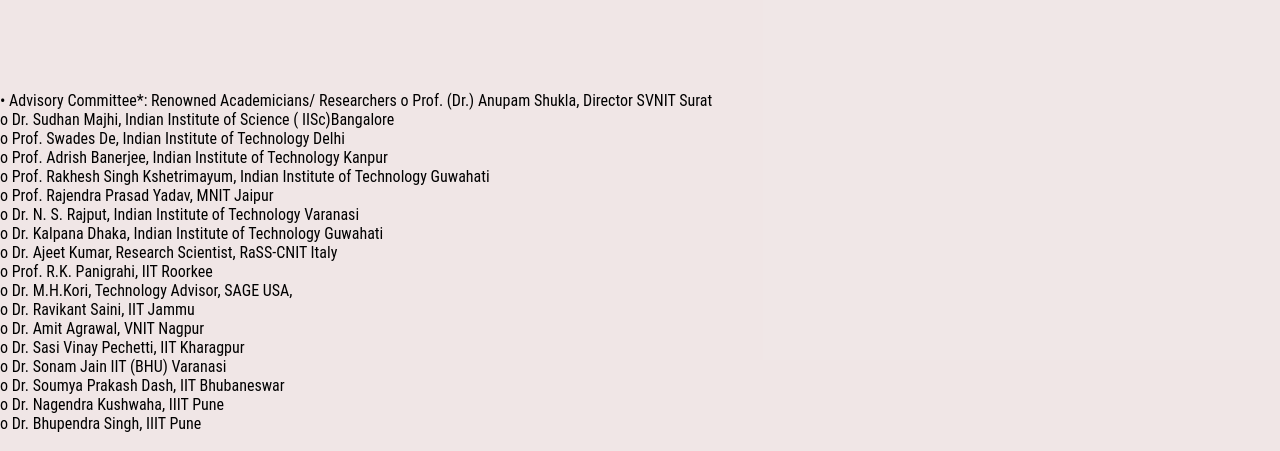
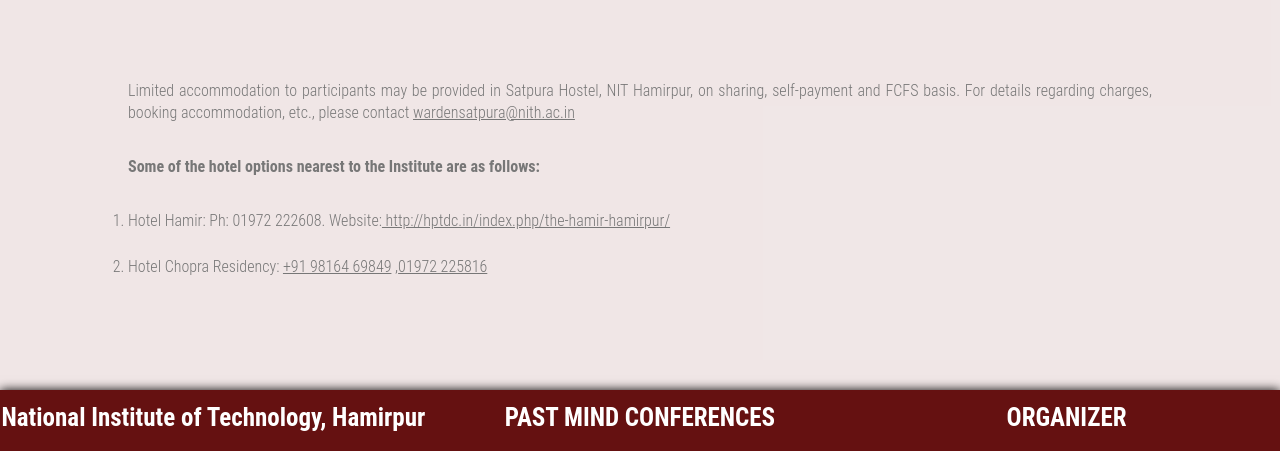
Before and after one commit to spec-nith/International-Conference, a plain HTML site: page accomodation.html in a window 1280 px wide. Shown: the part 149-600 px from the top of the page. Drawn offline with nearby package versions, Linux system fonts and the light colour scheme; a web font is replaced by a local one.

Commit message:
section updated

```diff
--- a/accomodation.css
+++ b/accomodation.css
@@ -23,7 +23,7 @@
 }
 
 .container {
-    padding-top: 80px; /* Adjust this value based on the height of your navbar */
+    /* padding-top: 50px; Adjust this value based on the height of your navbar */
     position: relative;
 }
 
@@ -160,10 +160,72 @@
 } */
 .advert
 {
-    margin-top: 10rem !important ;
+    margin-top: -5rem ;
     margin-bottom: 10rem;
+   height: 50%;
 
 }
+.atitle{
+    font-size:45px;
+    font-weight: 600;
+    text-transform: uppercase;
+    text-align: center;
+    margin-bottom: 80px;
+}
+.hotel{
+    margin-top: 2rem;
+
+}
+.hotel{
+    b {
+
+        font-weight: bold;
+
+    }
+}
+.ahotel{
+    display: flex;
+    flex-direction: column;
+    gap:1.5rem;
+    list-style: decimal;
+    margin-top: 2rem;
+}
+
+.one a{
+text-decoration: underline;
+color:#777;
+}
+
+.ph{
+    text-decoration: underline;
+    color:#777;
+}
+.mail{
+    text-decoration: underline;
+    color: #777;
+}
+.acontent{
+
+        color: #777;
+        font-size: 16px;
+        font-weight: 300;
+        line-height: 22px;
+        padding: 10px;
+
+
+ text-align: left;
+ text-align: justify;
+ margin: auto;
+ padding: 1rem 8rem 2rem 8rem;
+}
+
+
+
+
+
+
+
+
 .bottom {
     width: 100%;
     text-align: center;
@@ -535,7 +597,7 @@
         margin-top: -0.8rem;
     }
     .container {
-        padding-top: 0rem;
+        /* padding-top: 10rem; */
     }
 }
 
--- a/accomodation.html
+++ b/accomodation.html
@@ -64,26 +64,28 @@
 
             <div class="container">
                 <p class="advert">
-                •	Advisory Committee*: Renowned Academicians/ Researchers
+                    <div class="atitle">ACCOMMODATION</div>
+                    <div class="acontent">
+                    Limited accommodation to participants may be provided in Satpura Hostel, NIT Hamirpur, on sharing, self-payment and FCFS basis.
+                    For details regarding charges, booking accommodation, etc., please contact  <a class="mail" href="mailto:wardensatpura@nith.ac.in">wardensatpura@nith.ac.in</a>
 
-                o	Prof. (Dr.) Anupam Shukla, Director SVNIT Surat <br>
-                o	Dr. Sudhan Majhi, Indian Institute of Science ( IISc)Bangalore <br>
-                o	Prof. Swades De, Indian Institute of Technology Delhi <br>
-                o	Prof. Adrish Banerjee, Indian Institute of Technology Kanpur <br>
-                o	Prof. Rakhesh Singh Kshetrimayum, Indian Institute of Technology Guwahati <br>
-                o	Prof. Rajendra Prasad Yadav, MNIT Jaipur <br>
-                o	Dr. N. S. Rajput, Indian Institute of Technology Varanasi <br>
-                o	Dr. Kalpana Dhaka, Indian Institute of Technology Guwahati <br>
-                o	Dr. Ajeet Kumar, Research Scientist, RaSS-CNIT Italy <br>
-                o	Prof. R.K. Panigrahi,  IIT Roorkee <br>
-                o	Dr. M.H.Kori, Technology Advisor, SAGE USA, <br>
-                o	Dr. Ravikant Saini, IIT Jammu <br>
-                o	Dr. Amit Agrawal, VNIT Nagpur <br>
-                o	Dr. Sasi Vinay Pechetti, IIT Kharagpur <br>
-                o	Dr. Sonam Jain IIT (BHU) Varanasi <br>
-                o	Dr. Soumya Prakash Dash, IIT Bhubaneswar <br>
-                o	Dr. Nagendra Kushwaha, IIIT Pune <br>
-                o	Dr. Bhupendra Singh, IIIT Pune <br>
+                    <div class="hotel">
+                        <b> Some of the hotel options nearest to the Institute are as follows:</b>
+                        <ul class="ahotel">
+                            <li class="one">
+                    	Hotel Hamir: Ph: 01972 222608.
+                    Website:<a href="http://hptdc.in/index.php/the-hamir-hamirpur/"> http://hptdc.in/index.php/the-hamir-hamirpur/</a>
+                            </li>
+                <li class="two">
+                    	Hotel Chopra Residency: <span class="ph">+91 98164 69849</span> ,<span class="ph">01972 225816
+                        </span>                 </li>
+            </ul>
+                </div>
+
+                </div>
+
+
+
             </p>
 
         </div>
--- a/contact.css
+++ b/contact.css
@@ -23,8 +23,9 @@
 }
 
 .container {
-    padding-top: 80px; /* Adjust this value based on the height of your navbar */
+    /* padding-top: 40px; Adjust this value based on the height of your navbar */
     position: relative;
+    margin-bottom: 15rem;
 }
 
 .wrapper {
@@ -64,7 +65,7 @@
 .nav-links ul li {
     list-style: none;
     display: inline-block;
-    /padding: 8px 23px;/
+    padding: 8px 23px;
     padding: 8px 10px;
     margin: 0rem 0.5rem 0.5rem 0.5rem;
     position: relative;
@@ -160,9 +161,46 @@
 } */
 .advert
 {
-    margin-top: 10rem !important ;
+    margin-top: 8rem !important ;
     margin-bottom: 10rem;
 
+}
+.foralign{
+    display: flex;
+    flex-direction: column;
+    gap:1rem;
+    align-items: center;
+    justify-content: center;
+}
+.email {
+    color: #777;
+    font-size: 24px;
+    font-weight: 300;
+    line-height: 22px;
+    padding: 10px;
+    text-decoration: none;
+    text-align: center;
+}
+.email a {
+    color: #777;
+    font-size: 24px;
+    font-weight: 300;
+    line-height: 22px;
+    padding: 10px;
+    text-decoration: underline;
+}
+
+.contact{
+    font-size: 36px;
+    text-align: center;
+}
+.contact-content{
+    color: #777;
+    font-size: 16px;
+    font-weight: 300;
+    line-height: 22px;
+    padding: 10px;
+    text-align: center;
 }
 .bottom {
     width: 100%;
```
Also changed, not shown: contact.html (+15 -20 lines).
